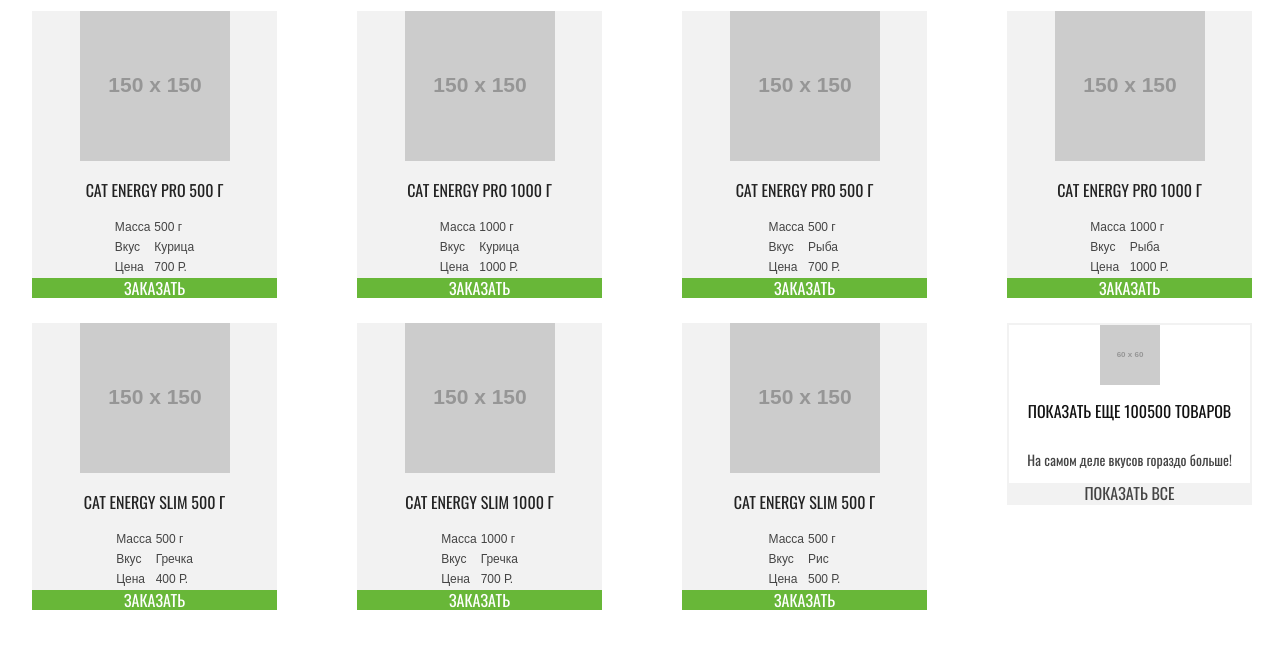
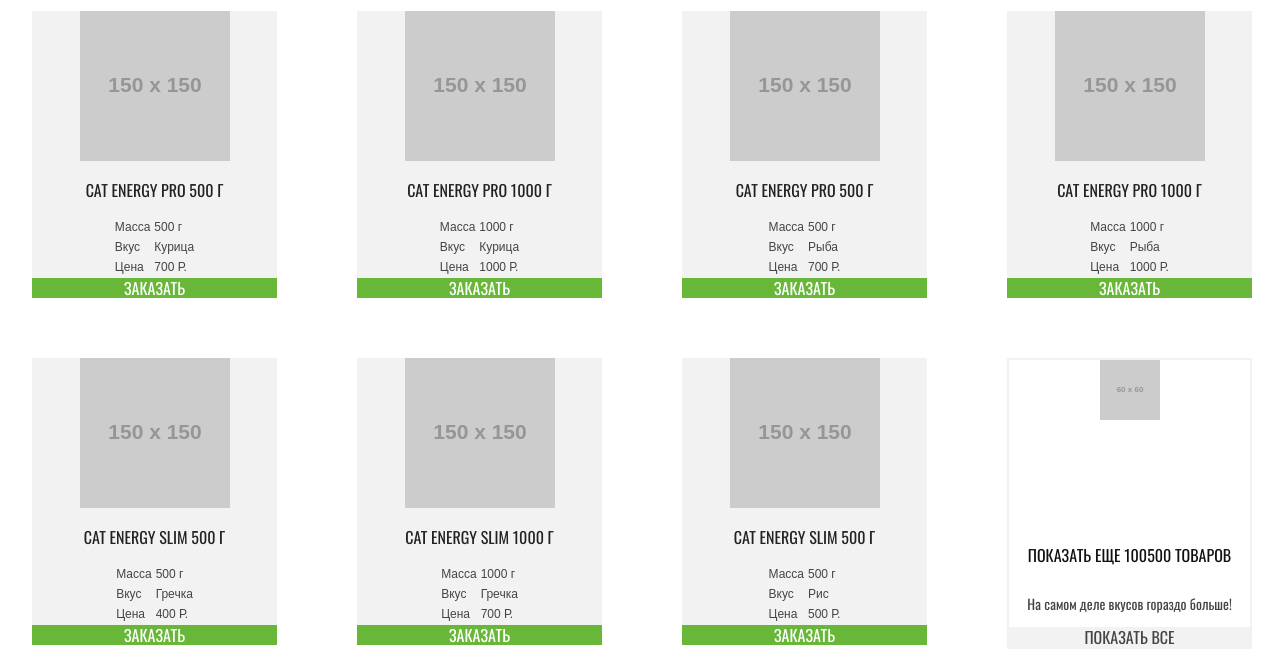
Before and after one commit to rusbers/cat-energy, a website: page source/catalog.html in a window 1536 px wide. Shown: the part 134-785 px from the top of the page, without its empty margins (126-1409 px from the left). Drawn offline with nearby package versions, Linux system fonts and the light colour scheme; files that its build step writes are made by us from their sources; placeholder pictures from the web are drawn by us.

Commit message:
Добавь исправления
Чтобы ибавиться от горизонтального скролла в catalog.html, у списка
товаров задал грид раскладку вместо флекс.

```diff
--- a/source/sass/blocks/main-products.scss
+++ b/source/sass/blocks/main-products.scss
@@ -1,8 +1,3 @@
 .main-products__products-list {
   margin: 0;
-  margin-right: -60px;
-
-  @media (min-width: 1440px) {
-    margin-right: -80px;
-  }
 }
--- a/source/sass/blocks/more-items.scss
+++ b/source/sass/blocks/more-items.scss
@@ -1,4 +1,5 @@
 .more-items {
+  height: 100%;
   display: grid;
   grid-template-rows: 1fr max-content max-content max-content;
 
--- a/source/sass/blocks/products-list.scss
+++ b/source/sass/blocks/products-list.scss
@@ -1,23 +1,30 @@
 .products-list {
   list-style: none;
   padding: 0;
+  display: grid;
+  grid-template-rows: 1fr;
+  grid-template-columns: 1fr;
+  row-gap: 25px;
 
   @media (min-width: 768px) {
-    display: flex;
-    flex-wrap: wrap;
+    display: grid;
+    grid-template-columns: 1fr 1fr;
+    gap: 60px;
+  }
+
+  @media (min-width: 1440px) {
+    grid-template-columns: 1fr 1fr 1fr 1fr;
+    column-gap: 80px;
+    row-gap: 60px;
   }
 }
 
 .products-list__item {
-  margin-bottom: 25px;
-  margin-right: 60px;
-
   @media (min-width: 768px) {
     width: 324px;
   }
 
   @media (min-width: 1440px) {
     width: 245px;
-    margin-right: 80px;
   }
 }
```
